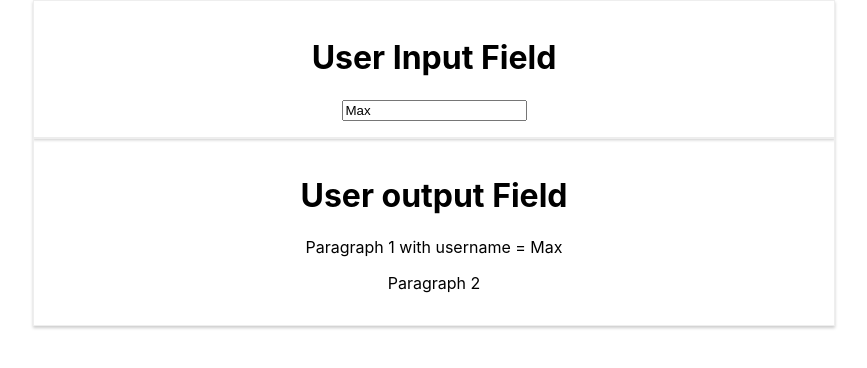
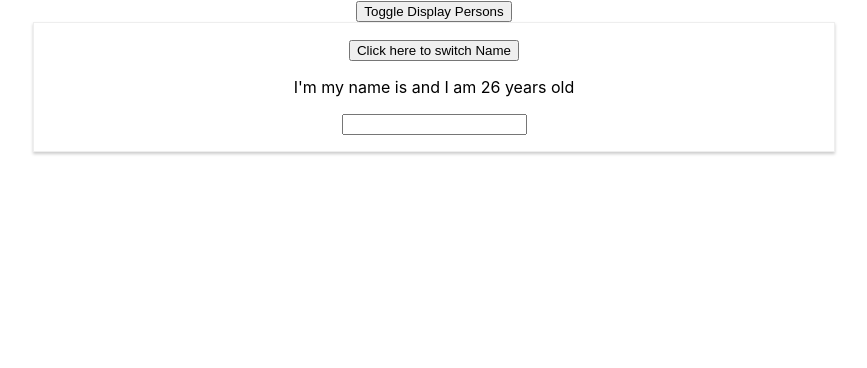
Before and after one commit to prathv/ReactApp, a React (Create React App) app: page / in a window 1280 px wide. Shown: the top 368 px of the page, without its empty margins (206-1073 px from the left). Built offline with nearby package versions, Linux system fonts and the light colour scheme.

Commit message:
Added dynamic state

```diff
--- a/src/App.js
+++ b/src/App.js
@@ -1,18 +1,21 @@
-import React, { useState, Component } from 'react';
+import React, {  Component } from 'react';
     import './App.css';
-import Person from "./Person/Person";
 import UserOutput from "./User/UserOutput";
 import UserInput from "./User/UserInput";
-
+import Person from './Person/Person';
 
 class App extends Component {
 
     state = {
-        persons : [ {"name" : "Max"}, {"name" : "Allen"}, {"name" : "Chris"} ]
+        persons : [ {"name" : "Max"}, {"name" : "Allen"}, {"name" : "Chris"} ],
+        stateShow : true
     }
 
-    switchNameHandler = (name) => {
-        this.setState({ persons : [ {"name" : name}, {"name" : "Allen"}, {"name" : "Chris"} ] });
+
+    changeStateShow = () => {
+        const showState = !this.state.stateShow;
+        console.log(showState);
+        this.setState({stateShow:showState});
     }
 
     nameHandler = (event) => {
@@ -22,8 +25,13 @@ class App extends Component {
     render() {
         return (
             <div className="App">
-                <UserInput change={this.nameHandler} name={this.state.persons[0].name}/>
-                <UserOutput name={this.state.persons[0].name}/>
+                <button onClick={this.changeStateShow}> Toggle Display Persons</button>
+                {
+                    this.state.stateShow === true ?
+                        <div>
+                    <Person />
+                        </div>:null
+                }
             </div>
         );
     }
```
